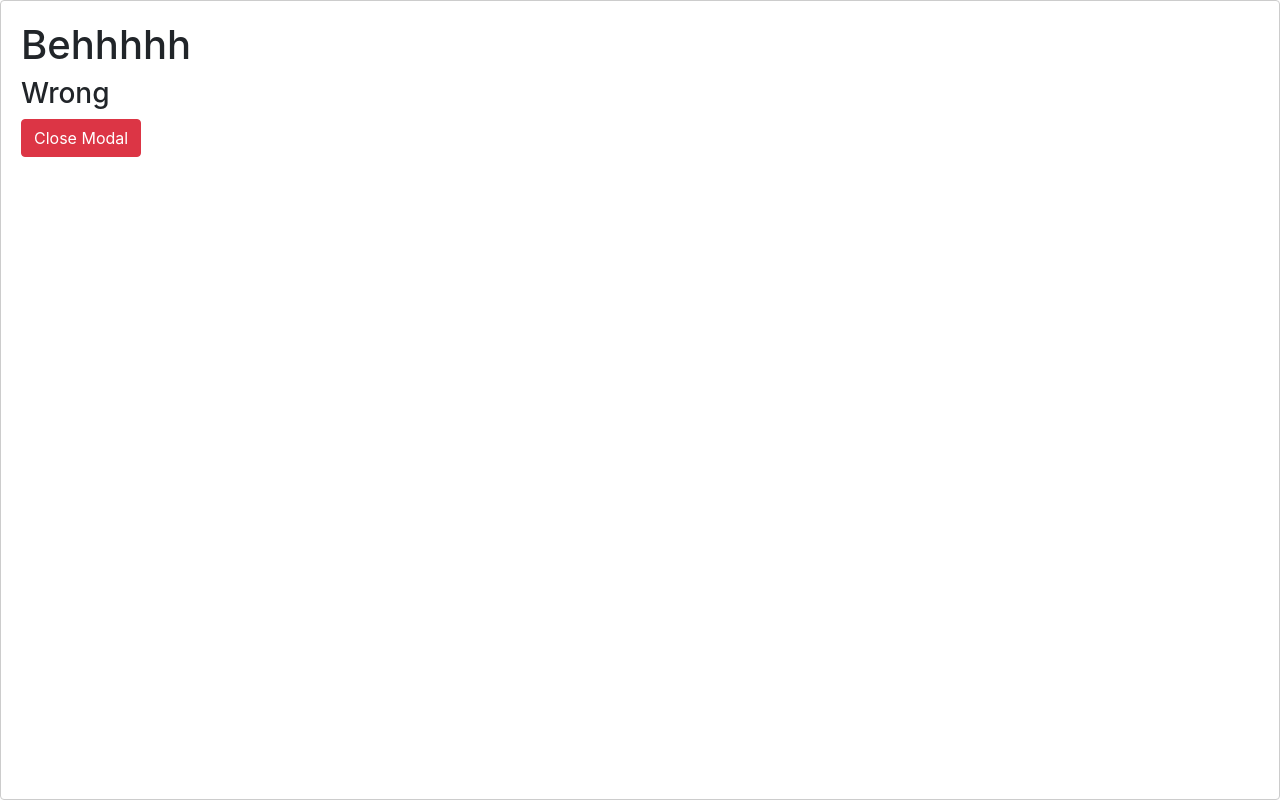
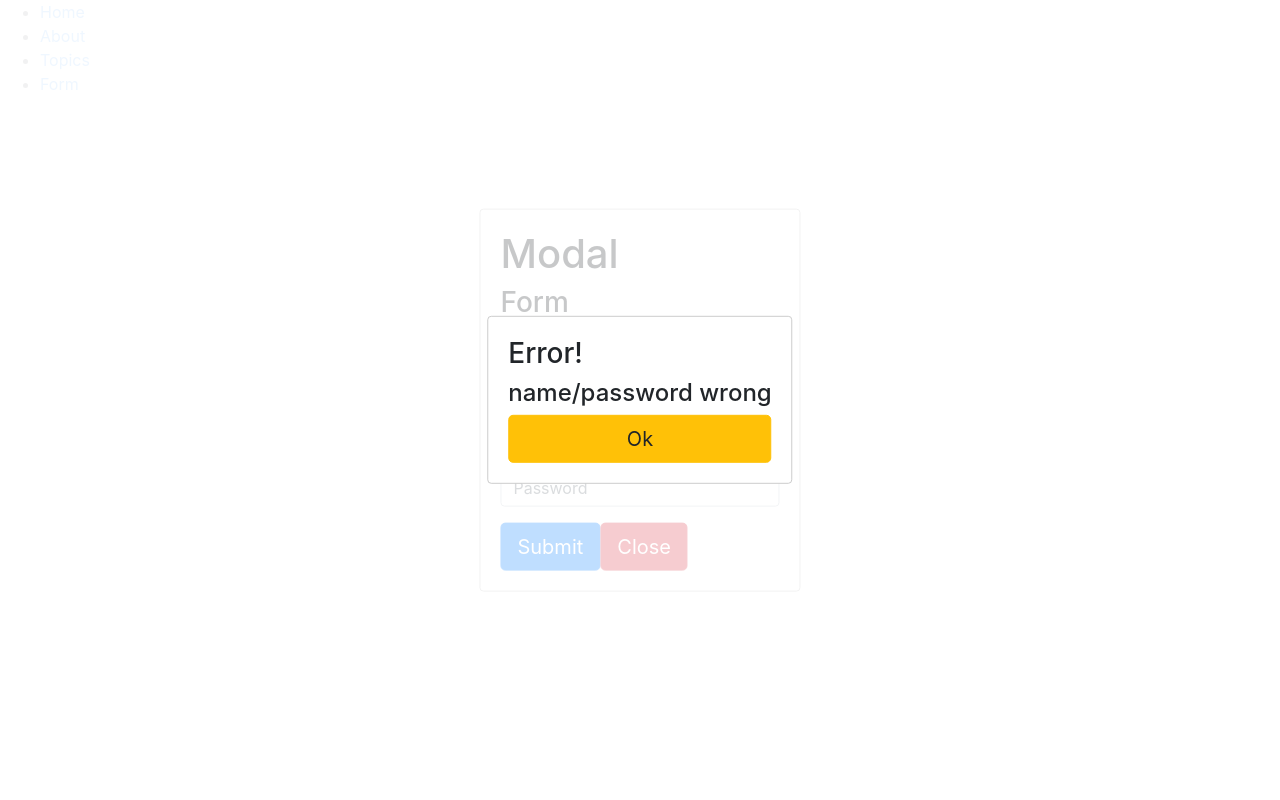
Before and after one commit to tonykieling/react-practice, a React (Create React App) app in the folder demo-routes/: page /form in a window 1280 px wide. Both pictures are taken after typing "Sample", "Sample123" into the empty fields and a click on the button "Submit". Built offline with nearby package versions, Linux system fonts and the light colour scheme.

Commit message:
setting in FormX

```diff
--- a/demo-routes/src/components/FormX.js
+++ b/demo-routes/src/components/FormX.js
@@ -133,24 +133,24 @@ class FormX extends React.Component {
                   />
               </Form.Group>
 
-              <Button variant="primary" type="submit">
+              <Button variant="primary" type="submit" size="lg">
                 Submit
               </Button>
-              <Button variant="danger" onClick={this.handleCloseModal}>
-                Close Modal
+              <Button variant="danger" onClick={this.handleCloseModal} size="lg">
+                Close
               </Button>
           </Form>
       </ReactModal>
 
       <ReactModal
         isOpen = {this.state.showAlertModal}
-        style = {this.customStyles}
+        style = {customStyles}
       >
-        <h1>Behhhhh</h1>
-        <h3>Wrong</h3>
-              <Button variant="danger" onClick={this.handleAlertModal}>
-                Close Modal
-              </Button>
+        <h3>Error!</h3>
+        <h4>name/password wrong</h4>
+          <Button variant="warning" onClick={this.handleAlertModal} size="lg" block>
+            Ok
+          </Button>
       </ReactModal>
 
     </div>
```
